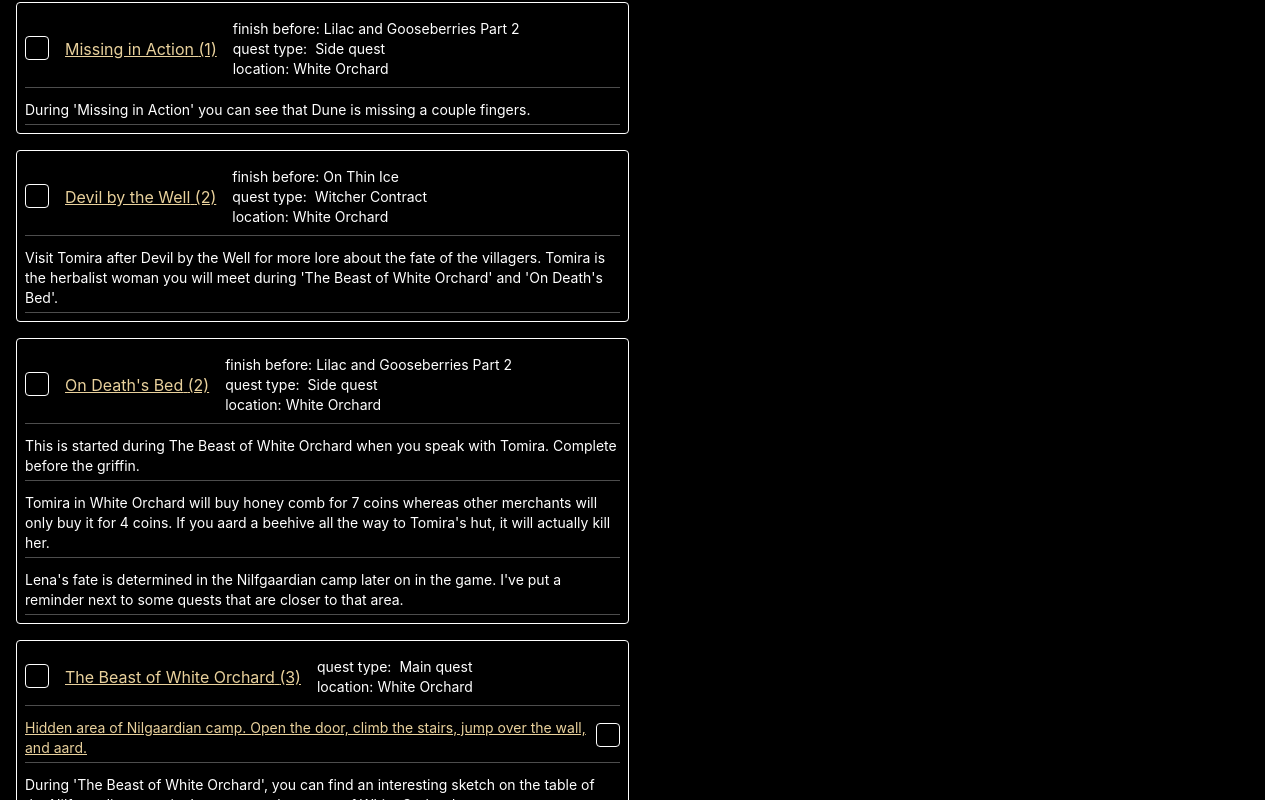
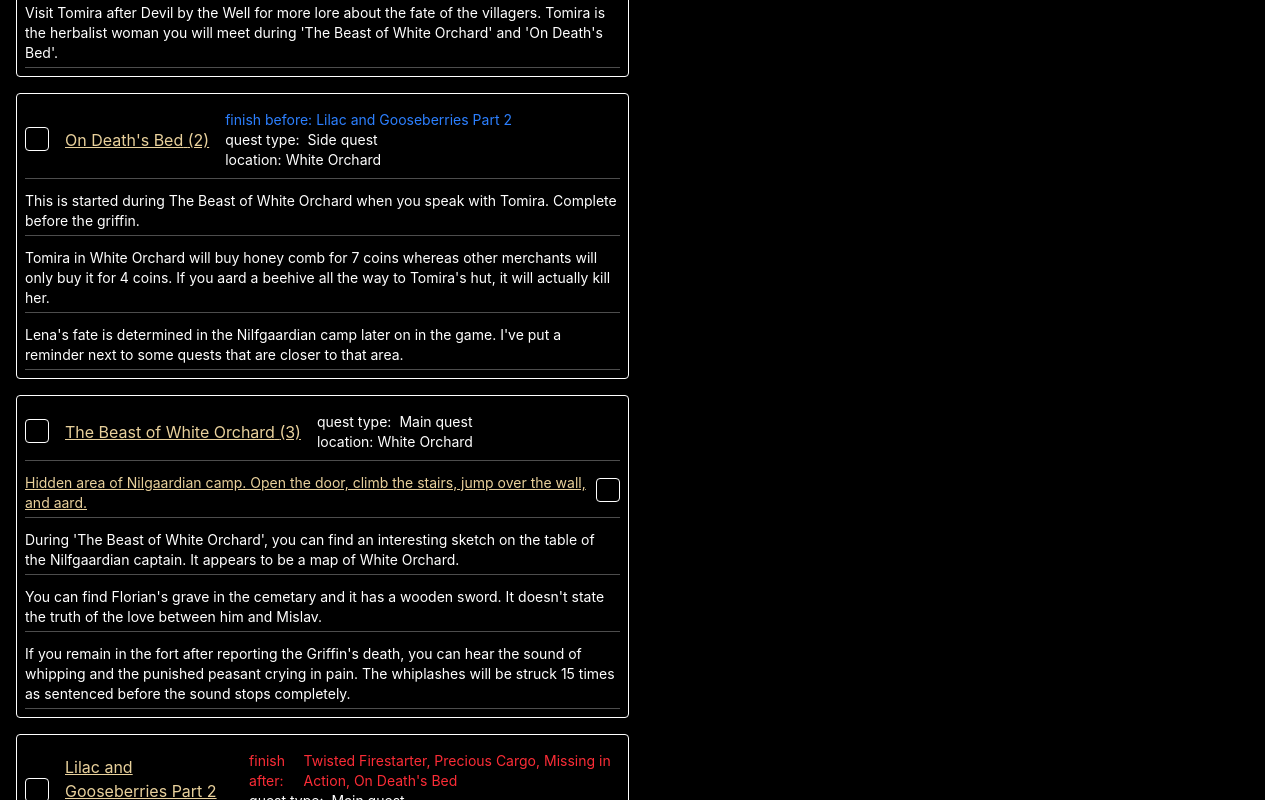
Before and after one commit to ssm-geralt/witcher-quest-tracker, a React (Vite) app: page / in a window 1280 px wide. Shown: the part 2220-3020 px from the top of the page. Built offline with nearby package versions, Linux system fonts and the light colour scheme.

Commit message:
fix: refactor quest data

```diff
--- a/public/quests.json
+++ b/public/quests.json
@@ -92,6 +92,7 @@
     "type": "side",
     "location": "whiteOrchard",
     "level": 1,
+    "cutoffs": ["Lilac and Gooseberries Part 2"],
     "link": "https://witcher.fandom.com/wiki/Twisted_Firestarter"
   },
   {
@@ -108,14 +109,16 @@
         "text": "Thaler's monocle dialogue is now fixed in the next gen update. Make sure to pick up the monocle in 'A Frying Pan, Spick and Span', so you can return it to Thaler in 'A Deadly Plot'.",
         "isCompleted": false
       }
-    ]
+    ],
+    "cutoff": ["Lilac and Gooseberries Part 2"]
   },
   {
     "name": "Precious Cargo",
     "type": "side",
     "location": "whiteOrchard",
     "level": 1,
-    "link": "https://witcher.fandom.com/wiki/Precious_Cargo"
+    "link": "https://witcher.fandom.com/wiki/Precious_Cargo",
+    "cutoffs": ["Lilac and Gooseberries Part 2"]
   },
   {
     "name": "Missing in Action",
@@ -127,7 +130,8 @@
       {
         "text": "During 'Missing in Action' you can see that Dune is missing a couple fingers."
       }
-    ]
+    ],
+    "cutoffs": ["Lilac and Gooseberries Part 2"]
   },
   {
     "name": "Devil by the Well",
@@ -140,7 +144,8 @@
       {
         "text": "Visit Tomira after Devil by the Well for more lore about the fate of the villagers. Tomira is the herbalist woman you will meet during 'The Beast of White Orchard' and 'On Death's Bed'."
       }
-    ]
+    ],
+    "cutoffs": ["On Thin Ice"]
   },
   {
     "name": "On Death's Bed",
@@ -158,7 +163,8 @@
       {
         "text": "Lena's fate is determined in the Nilfgaardian camp later on in the game. I've put a reminder next to some quests that are closer to that area."
       }
-    ]
+    ],
+    "cutoffs": ["Lilac and Gooseberries Part 2"]
   },
   {
     "name": "The Beast of White Orchard",
@@ -189,13 +195,6 @@
     "location": "whiteOrchard",
     "level": 1,
     "link": "https://witcher.fandom.com/wiki/Lilac_and_Gooseberries",
-    "cutoffFor": [
-      "Twisted Firestarter",
-      "A Frying Pan, Spick and Span",
-      "Precious Cargo",
-      "Missing in Action",
-      "On Death's Bed"
-    ],
     "notes": [
       {
         "text": "Spawn a chort by killing a bunch of cows.",
@@ -332,7 +331,8 @@
       {
         "text": "After burning the bodies, when you visit the priest, avoid triggering the start of Bitter harvest."
       }
-    ]
+    ],
+    "cutoffs": ["In the Eternal Fire's Shadow"]
   },
   {
     "name": "At the Mercy of Strangers Part 1",
@@ -441,7 +441,8 @@
         "isCompleted": false,
         "link": "https://www.youtube.com/watch?v=5D6rsORwqXc&list=PLgHgYXIqVlYb0UtbPpQmlVbbomM92PNEv&t=348s"
       }
-    ]
+    ],
+    "cutoffs": ["Ghosts of the Past"]
   },
   {
     "name": "Caravan Attack",
@@ -567,14 +568,16 @@
     "type": "gwent",
     "level": 1,
     "isOrdered": true,
-    "notes": [{ "text": "play the Baron" }]
+    "notes": [{ "text": "Play Gwent with the Baron" }],
+    "cutoffs": ["Return to Crookback Bog"]
   },
   {
     "name": "Ciri's Room",
     "type": "side",
     "location": "velen",
     "level": 5,
-    "link": "https://witcher.fandom.com/wiki/Ciri%27s_Room"
+    "link": "https://witcher.fandom.com/wiki/Ciri%27s_Room",
+    "cutoffs": ["Isle of the Mists"]
   },
   {
     "name": "The Mysterious Passenger",
@@ -591,7 +594,9 @@
         "text": "The Mysterious Passenger is a very short quest that just involves dialogue on Uma, so doesn't really matter if you miss it. If you do the quests in the intended order this will not be started therefore it's not going to show a red mark in the quest tracker.",
         "link": "https://www.youtube.com/watch?v=3eIU1IT3NMo"
       }
-    ]
+    ],
+    "disablers": ["Ciri's Story: Out of the Shadows"],
+    "prerequisites": ["Calm Before the Storm"]
   },
   {
     "name": "Deadly Crossing (I)",
@@ -673,7 +678,8 @@
         "text": "Once you have completed 'A Princess in Distress' and have dealt with the botchling, after following the lumberkin, you can go to the Oxenfurt gate when trying to find Tamara (but don't proceed to find Tamara yet because you can have a unique interaction with the Baron first), and you can trigger the 'Thou Shalt Not Pass' quest. Once you get this quest started, return to the Baron to aquire the pass from him. Once you do this, then you can do 'Bitter Harvest' and 'Fake Papers', but it is suggested to do these two quests when you are a higher level since you will have to ensure someone is protected and kept alive in 'Bitter Harvest'.",
         "isCompleted": false
       }
-    ]
+    ],
+    "cutoffs": ["Bitter Harvest", "Fake Papers"]
   },
   {
     "name": "Death By Fire",
@@ -713,7 +719,8 @@
         "text": "Spare the man being hanged.",
         "isCompleted": false
       }
-    ]
+    ],
+    "cutoffs": ["A Favor for a Friend"]
   },
   {
     "name": "Ciri's Story: The Race",
@@ -776,7 +783,8 @@
     "type": "race",
     "location": "velen",
     "level": 1,
-    "link": "https://witcher.fandom.com/wiki/Races:_Crow%27s_Perch"
+    "link": "https://witcher.fandom.com/wiki/Races:_Crow%27s_Perch",
+    "cutoffs": ["Isle of the Mists"]
   },
   {
     "name": "An Invitation from Keira Metz",
@@ -784,7 +792,8 @@
     "location": "velen",
     "type": "side",
     "level": 6,
-    "isOrdered": true
+    "isOrdered": true,
+    "cutoffs": ["Isle of the Mists"]
   },
   {
     "name": "A Towerful of Mice",
@@ -838,7 +847,8 @@
         "text": "If you didn't go back to see the Pesta killing Graham during 'A Towerful of Mice', the dialogue between you and Keira is slightly altered. If you brought back the bones, the pesta will never disappear from the house and you can't kill it.",
         "link": "https://youtu.be/X0RRsK7vIRw?t=338"
       }
-    ]
+    ],
+    "cutoffs": ["Isle of the Mists"]
   },
   {
     "name": "A Favor for a Friend",
@@ -846,13 +856,13 @@
     "location": "velen",
     "type": "side",
     "level": 6,
-    "cutoffFor": ["Lynch Mob"],
     "notes": [
       {
         "text": "During 'A Favor for a Friend' you can find the corpse of the driver of the food cart (connected with 'Devil by the Well')."
       }
     ],
-    "isOrdered": true
+    "isOrdered": true,
+    "cutoffs": ["Isle of the Mists"]
   },
   {
     "name": "For the Advancement of Learning",
@@ -881,7 +891,8 @@
       {
         "text": "If you take the less ideal ending and send Keira to Radovid at the end of this quest, it will unlock a future quest that would not be available otherwise. This future quest is 'A Final Kindness', but is once again part of the bad ending for Keira. Choosing this path will also partially fail the future 'Brothers in Arms: Velen' quest."
       }
-    ]
+    ],
+    "cutoffs": ["Isle of the Mists"]
   },
   {
     "name": "Defender of the Faith",
@@ -897,7 +908,8 @@
         "text": "The 3 different types of statues that you can find around Velen can possibly represent the Goddess Melitele in her three forms: a young carefree girl (can be found near the Midcopse signpost or at the second intersection east of Blackbough), a mature pregnant woman (one can be found at the first intersection east of Blackbough), and a hunched old woman (one can be found north of The Orphans of Crookback Bog signpost, just to the east of the burnt/torn down hut). It is possible they can also represent the 3 crones. Based on the quest 'Defender of the Faith', the woman that gives you the quest tells you that the statue is of Verna the Merciful. You can also see the three statues on your way to talk to Thecla during 'Bald Mountain'.",
         "link": "https://youtu.be/iUaQdhz8krg?t=120"
       }
-    ]
+    ],
+    "cutoffs": ["In the Eternal Fire's Shadow"]
   },
   {
     "name": "A Dog's Life",
@@ -939,7 +951,8 @@
         "text": "Find a painting of Dolores and her brother in the house.",
         "link": "https://youtu.be/2rUGRP3i5rg?t=732"
       }
-    ]
+    ],
+    "cutoffs": ["Isle of the Mists"]
   },
   {
     "name": "Ghosts of the Past",
@@ -948,7 +961,6 @@
     "type": "side",
     "level": 6,
     "isOrdered": true,
-    "cutoffFor": ["Hazardous Goods"],
     "notes": [
       {
         "text": "In 'Ghosts of the Past', choose \"Don't want trouble\" after meeting Vester, then \"his medallions all you need\" so you can send Letho to Kaer Morhen."
@@ -959,7 +971,8 @@
       {
         "text": "During 'Ghosts of the Past', when given the choice between \"you're as good as dead\" and \"don't want trouble\" you can hear Letho snoring before selecting the option."
       }
-    ]
+    ],
+    "cutoffs": ["Isle of the Mists"]
   },
   {
     "name": "Looters (III)",
@@ -1045,7 +1058,6 @@
     "location": "velen",
     "type": "main",
     "level": 5,
-    "disablerFor": ["The Mysterious Passenger"],
     "notes": [
       {
         "text": "You can find the place where Ciri fought the Basilisk in 'Ciri's Story: Out of the Shadows' at the forgotten tower west of Heatherton."
@@ -1065,16 +1077,12 @@
     "type": "side",
     "level": 9,
     "isOrdered": true,
-    "cutoffFor": ["Gwent: Velen Players"],
-    "prerequisiteFor": [
-      "Saving Farmer's Daughter From Soldiers (I)",
-      "Saving Farmer's Daughter From Soldiers (II)"
-    ],
     "notes": [
       {
         "text": "In the basement, underneath the crone tapestry, you can find unique voodoo dolls that represent people that the crones have cursed, including Anna, a peasant from Downwarren, and Vivienne from the DLC Blood and Wine quest 'The Warble of a Smitten Knight'."
       }
-    ]
+    ],
+    "cutoffs": ["Isle of the Mists"]
   },
   {
     "name": "Saving Farmer's Daughter From Soldiers (I)",
@@ -1086,7 +1094,8 @@
       {
         "text": "Check the linked map for exact location."
       }
-    ]
+    ],
+    "prerequisites": ["Return to Crookback Bog"]
   },
   {
     "name": "Saving Farmer's Daughter From Soldiers (II)",
@@ -1098,7 +1107,8 @@
       {
         "text": "Check the linked map for exact location."
       }
-    ]
+    ],
+    "prerequisites": ["Return to Crookback Bog"]
   },
   {
     "name": "Bitter Harvest",
@@ -1106,7 +1116,6 @@
     "location": "velen",
     "type": "side",
     "level": 9,
-    "cutoffFor": ["Thou Shalt Not Pass"],
     "isOrdered": true,
     "notes": [
       {
@@ -1116,7 +1125,8 @@
         "text": "Must be completed when started. Save game before because if Alvin dies, 'Fake Papers' will fail.",
         "isCompleted": false
       }
-    ]
+    ],
+    "cutoffs": ["Fake Papers"]
   },
   {
     "name": "Fake Papers",
@@ -1124,8 +1134,7 @@
     "location": "velen",
     "type": "side",
     "level": 1,
-    "isOrdered": true,
-    "cutoffFor": ["Thou Shalt Not Pass", "Bitter Harvest"]
+    "isOrdered": true
   },
   {
     "name": "At the Mercy of Strangers Part 2",
@@ -1142,7 +1151,6 @@
   {
     "id": "On Thin Ice",
     "name": "On Thin Ice",
-    "cutoffFor": ["Devil by the Well"],
     "link": "",
     "location": "velen",
     "type": "main"
@@ -1150,7 +1158,6 @@
   {
     "id": "In the Eternal Fire's Shadow",
     "name": "In the Eternal Fire's Shadow",
-    "cutoffFor": ["Funeral Pyres", "Defender of the Faith"],
     "link": "",
     "location": "velen",
     "type": "main"
@@ -1159,24 +1166,12 @@
     "id": "Isle of the Mists",
     "name": "Isle of the Mists",
     "link": "",
-    "cutoffFor": [
-      "Ciri's Room",
-      "Races: Crow's Perch",
-      "An Invitation from Keira Metz",
-      "A Towerful of Mice",
-      "A Favor for a Friend",
-      "For the Advancement of Learning",
-      "The Fall of the House of Reardon",
-      "Ghosts of the Past",
-      "Return to Crookback Bog"
-    ],
     "location": "velen",
     "type": "main"
   },
   {
     "id": "Calm Before the Storm",
     "name": "Calm Before the Storm",
-    "prerequisiteFor": ["The Mysterious Passenger"],
     "link": "",
     "location": "velen",
     "type": "main"
--- a/src/components/quest/quest.tsx
+++ b/src/components/quest/quest.tsx
@@ -15,12 +15,17 @@
     location,
     type,
     level,
-    finishBefore,
-    prerequisites,
-    disablers,
     notes,
     pathOptions,
     selectedPaths,
+
+    cutoffs,
+    prerequisites,
+    disablers,
+
+    cutoffFor,
+    disablerFor,
+    prerequisiteFor,
   },
   onCompletionStateClick,
   onNoteCompletionChange,
@@ -70,12 +75,13 @@
         <div className="order-3 text-sm">
           <dl>
             {prerequisites.length > 0 ? (
-              <div className="flex gap-1">
+              <div className="flex gap-1 text-blue-500">
                 <dt>prerequisites:</dt>
                 <dd>
-                  {prerequisites.map((p) => (
+                  {prerequisites.map((p, i) => (
                     <a key={p.id} href={`#quest-${p.id}`}>
                       {p.name}
+                      {i === prerequisites.length - 1 ? "" : ", "}
                     </a>
                   ))}
                 </dd>
@@ -83,25 +89,69 @@
             ) : null}
 
             {disablers.length > 0 ? (
-              <div className="flex gap-1">
+              <div className="flex gap-1 text-blue-500">
                 <dt>disablers:</dt>
                 <dd>
-                  {disablers.map((d) => (
+                  {disablers.map((d, i) => (
                     <a key={d.id} href={`#quest-${d.id}`}>
                       {d.name}
+                      {i === disablers.length - 1 ? "" : ", "}
                     </a>
                   ))}
                 </dd>
               </div>
             ) : null}
 
-            {finishBefore.length > 0 ? (
-              <div className="flex gap-1">
+            {cutoffs.length > 0 ? (
+              <div className="flex gap-1 text-blue-500">
                 <dt>finish before:</dt>
                 <dd>
-                  {finishBefore.map((fb) => (
-                    <a key={fb.id} href={`#quest-${fb.id}`}>
-                      {fb.name}
+                  {cutoffs.map((c, i) => (
+                    <a key={c.id} href={`#quest-${c.id}`}>
+                      {c.name}
+                      {i === cutoffs.length - 1 ? "" : ", "}
+                    </a>
+                  ))}
+                </dd>
+              </div>
+            ) : null}
+
+            {prerequisiteFor.length > 0 ? (
+              <div className="flex gap-1 text-red-500">
+                <dt>prerequisite for:</dt>
+                <dd>
+                  {prerequisiteFor.map((p, i) => (
+                    <a key={p.id} href={`#quest-${p.id}`}>
+                      {p.name}
+                      {i === prerequisiteFor.length - 1 ? "" : ", "}
+                    </a>
+                  ))}
+                </dd>
+              </div>
+            ) : null}
+
+            {disablerFor.length > 0 ? (
+              <div className="flex gap-1 text-red-500">
+                <dt>disabler for:</dt>
+                <dd>
+                  {disablerFor.map((d, i) => (
+                    <a key={d.id} href={`#quest-${d.id}`}>
+                      {d.name}
+                      {i === disablerFor.length - 1 ? "" : ", "}
+                    </a>
+                  ))}
+                </dd>
+              </div>
+            ) : null}
+
+            {cutoffFor.length > 0 ? (
+              <div className="flex gap-1 text-red-500">
+                <dt>finish after:</dt>
+                <dd>
+                  {cutoffFor.map((c, i) => (
+                    <a key={c.id} href={`#quest-${c.id}`}>
+                      {c.name}
+                      {i === cutoffFor.length - 1 ? "" : ", "}
                     </a>
                   ))}
                 </dd>
--- a/src/components/questsByCategories/helpers.ts
+++ b/src/components/questsByCategories/helpers.ts
@@ -2,20 +2,23 @@
 import type { CategorizedQuests } from "./domain";
 
 export const isQuestOrdered = ({
-  finishBefore,
+  cutoffs,
   prerequisites,
   type,
   isOrdered,
+  disablers,
 }: {
   isOrdered: boolean;
   type: Quest["type"];
-  finishBefore?: unknown[];
-  prerequisites?: unknown[];
+  cutoffs: unknown[];
+  prerequisites: unknown[];
+  disablers: unknown[];
 }) =>
   isOrdered ||
-  (finishBefore && finishBefore.length > 0) ||
-  (prerequisites && prerequisites.length > 0) ||
-  type === "main";
+  type === "main" ||
+  cutoffs.length > 0 ||
+  prerequisites.length > 0 ||
+  disablers.length > 0;
 
 export const categorizeQuests = (processedQuests: Quest[]) =>
   processedQuests?.reduce<CategorizedQuests[]>((output, quest) => {
--- a/src/domain.ts
+++ b/src/domain.ts
@@ -20,13 +20,11 @@
   location: questLocationSchema,
   ignoreLocation: z.boolean().optional(),
   pathOptions: z.array(questPathOptionSchema).optional(),
-  // the given quests will fail if this one is finished before
-  cutoffFor: z.array(z.string()).optional(),
-  // the given quests will not be available if this one is finished before (currently only success counts)
-  disablerFor: z.array(z.string()).optional(),
-  // complete this one to make given quests available (currently only success counts)
-  prerequisiteFor: z.array(z.string()).optional(),
   isOrdered: z.boolean().optional(),
+
+  cutoffs: z.array(z.string()).optional(),
+  disablers: z.array(z.string()).optional(),
+  prerequisites: z.array(z.string()).optional(),
 });
 
 export const questDataArraySchema = z.array(questDataSchema);
```
Also changed, not shown: src/components/quest/domain.ts (+14 -1 lines), src/helpers.ts (+80 -88 lines).
